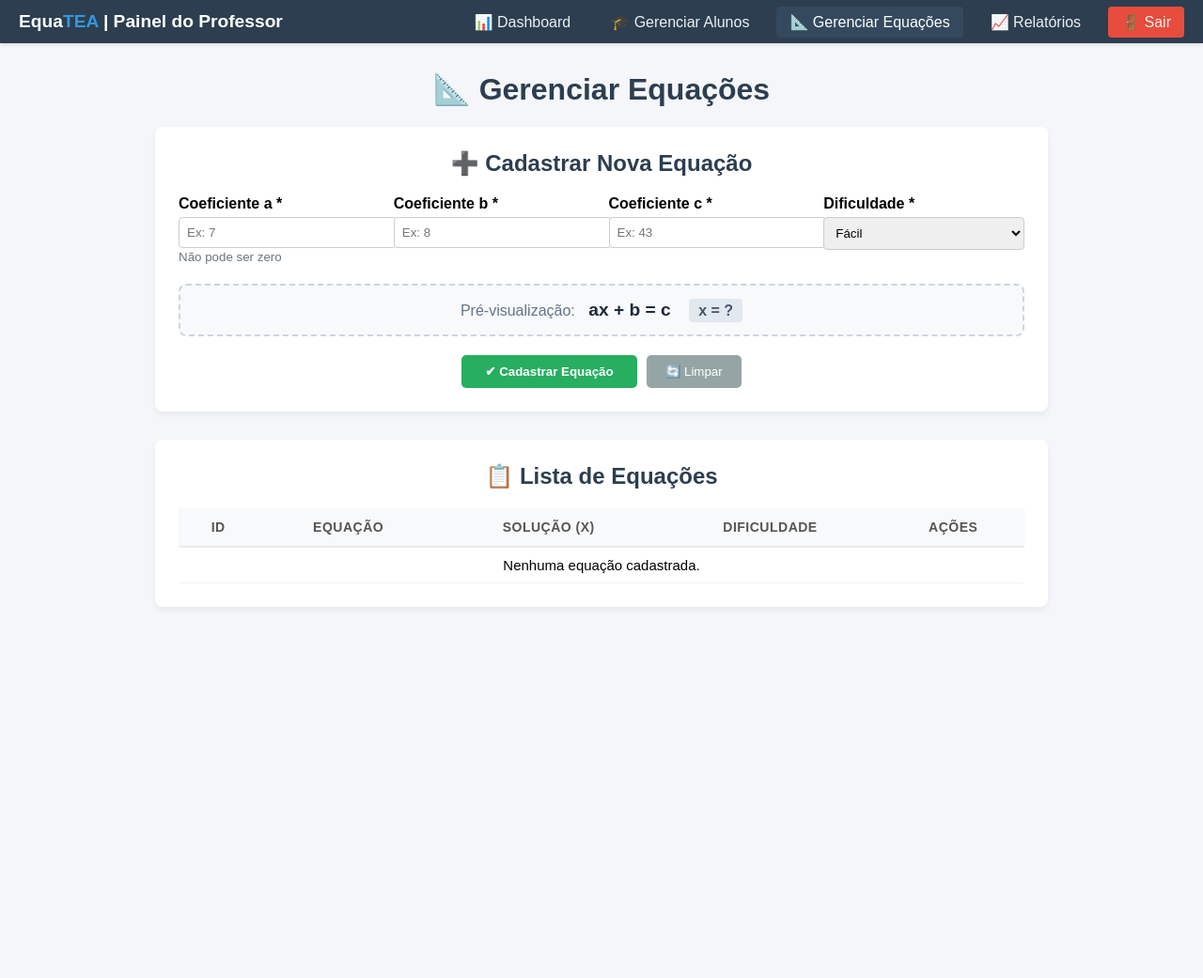
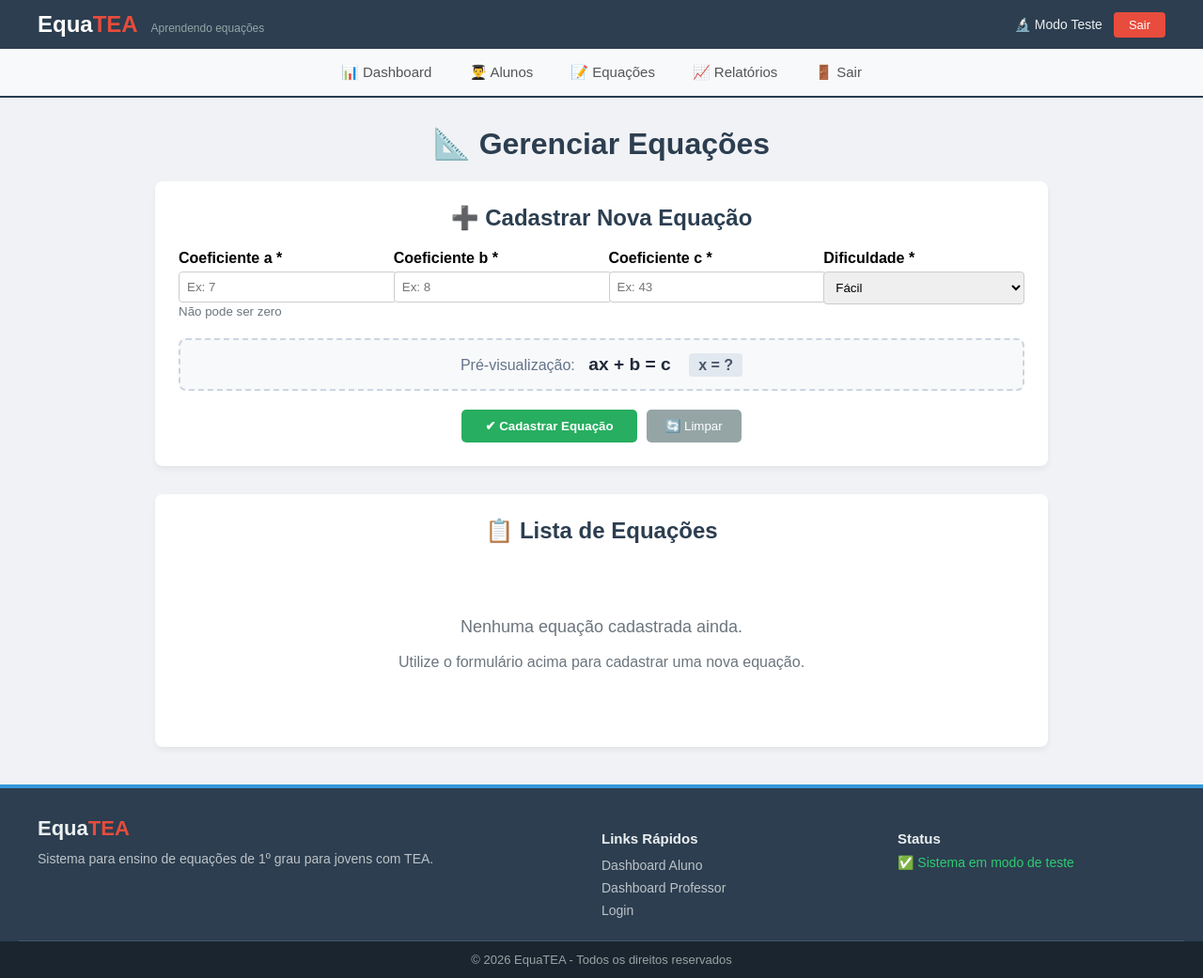
Before and after one commit to jpossatti/EquaTea, a PHP site: page /app/views/professor/gerenciar_equacoes.php in a window 1280 px wide. Shown: the whole page at 94% size. Before the commit the page ends 647 px from the top, so only its background shows below. Run offline with PHP 8.4, Linux system fonts and the light colour scheme; some web fonts are replaced.

Commit message:
funcionando gerenciar equacoes
falta incluir o controle de sessao e a pagina aluno

```diff
--- a/app/views/partials/menu_professor.php
+++ b/app/views/partials/menu_professor.php
@@ -3,11 +3,13 @@
  * menu_professor.php
  * Menu de navegação do professor
  */
+// Usa a variável global
+$view = $GLOBALS['current_view'] ?? $_GET['view'] ?? '';
 ?>
 <nav class="menu-professor">
     <div class="container menu-professor-content">
         <ul class="menu-professor-links">
-            <li class="menu-professor-item <?php echo ($view == 'professor') ? 'active' : ''; ?>">
+            <li class="menu-professor-item <?php echo ($view == 'professor' || $view == 'professor/dashboard') ? 'active' : ''; ?>">
                 <a href="?view=professor">📊 Dashboard</a>
             </li>
             <li class="menu-professor-item <?php echo ($view == 'gerenciar_alunos') ? 'active' : ''; ?>">
--- a/app/views/professor/gerenciar_equacoes.php
+++ b/app/views/professor/gerenciar_equacoes.php
@@ -1,58 +1,37 @@
 <?php
 /**
  * gerenciar_equacoes.php
- * View para gestão de equações sem restrição no coeficiente C
+ * View para gestão de equações - Versão completa e corrigida
  */
+
+// Garante que as variáveis existem
+if (!isset($dados_equacoes) && isset($equacoes)) {
+    $dados_equacoes = $equacoes;
+}
+if (!isset($dados_equacoes)) {
+    $dados_equacoes = [];
+}
+
+// Garante que $equacoes também existe para compatibilidade
+if (!isset($equacoes) && isset($dados_equacoes)) {
+    $equacoes = $dados_equacoes;
+}
+
+// Log para debug
+error_log("=== gerenciar_equacoes.php carregada ===");
+error_log("dados_equacoes: " . (isset($dados_equacoes) ? count($dados_equacoes) : 'NÃO DEFINIDO') . " registros");
+error_log("equacoes: " . (isset($equacoes) ? count($equacoes) : 'NÃO DEFINIDO') . " registros");
+
 $page_title = 'Gerenciar Equações - EquaTEA';
+$view = 'gerenciar_equacoes';
+
+// Inclui o header e menu do sistema
+include_once __DIR__ . '/../partials/header.php';
+include_once __DIR__ . '/../partials/menu_professor.php';
+
+// Garante que a variável existe para a tabela
+$dados_equacoes = $dados_equacoes ?? [];
 ?>
-<!DOCTYPE html>
-<html lang="pt-BR">
-<head>
-    <meta charset="UTF-8">
-    <meta name="viewport" content="width=device-width, initial-scale=1.0">
-    <title><?php echo $page_title; ?></title>
-    <link rel="stylesheet" href="/public/css/style.css">
-    <link rel="stylesheet" href="/public/css/professor.css">
-    <style>
-        .navbar-professor {
-            background-color: #2c3e50;
-            padding: 12px 20px;
-            display: flex;
-            justify-content: space-between;
-            align-items: center;
-            box-shadow: 0 2px 4px rgba(0,0,0,0.1);
-        }
-        .navbar-brand { color: #fff; font-size: 1.2rem; font-weight: bold; text-decoration: none; }
-        .navbar-brand .tea { color: #3498db; }
-        .nav-menu { display: flex; gap: 15px; list-style: none; margin: 0; padding: 0; }
-        .nav-link { color: #ecf0f1; text-decoration: none; padding: 8px 14px; border-radius: 4px; font-weight: 500; }
-        .nav-link:hover, .nav-link.active { background-color: #34495e; color: #fff; }
-        .nav-link.btn-sair { background-color: #e74c3c; }
-        .preview-box {
-            background: #f8f9fa;
-            border: 2px dashed #cbd5e1;
-            border-radius: 8px;
-            padding: 15px;
-            margin-bottom: 20px;
-            text-align: center;
-        }
-    </style>
-</head>
-<body style="margin: 0; background-color: #f4f6f9; font-family: Arial, sans-serif;">
-
-    <!-- Menu Superior do Professor -->
-    <nav class="navbar-professor">
-        <a href="index.php?view=professor" class="navbar-brand">
-            <span>Equa</span><span class="tea">TEA</span> | Painel do Professor
-        </a>
-        <ul class="nav-menu">
-            <li><a href="index.php?view=professor" class="nav-link">📊 Dashboard</a></li>
-            <li><a href="index.php?view=gerenciar_alunos" class="nav-link">🎓 Gerenciar Alunos</a></li>
-            <li><a href="index.php?view=gerenciar_equacoes" class="nav-link active">📐 Gerenciar Equações</a></li>
-            <li><a href="index.php?view=relatorio" class="nav-link">📈 Relatórios</a></li>
-            <li><a href="index.php?view=login" class="nav-link btn-sair">🚪 Sair</a></li>
-        </ul>
-    </nav>
 
 <div class="container" style="max-width: 950px; margin: 30px auto; padding: 0 15px;">
 
@@ -102,7 +81,7 @@ $page_title = 'Gerenciar Equações - EquaTEA';
             </div>
 
             <!-- Painel de Pré-visualização Dinâmica -->
-                <div class="preview-box">
+            <div class="preview-box" style="background: #f8f9fa; border: 2px dashed #cbd5e1; border-radius: 8px; padding: 15px; margin-bottom: 20px; text-align: center;">
                 <span style="color: #64748b; margin-right: 10px;">Pré-visualização:</span>
                 <strong id="previewEquacao" style="font-size: 1.2rem; color: #1e293b;">ax + b = c</strong>
                 <span id="previewResultado" style="margin-left: 15px; padding: 4px 10px; border-radius: 4px; font-weight: bold; background-color: #e2e8f0; color: #475569;">
@@ -125,47 +104,78 @@ $page_title = 'Gerenciar Equações - EquaTEA';
     <div class="card" style="background: #fff; border-radius: 8px; padding: 25px; box-shadow: 0 4px 6px rgba(0,0,0,0.05);">
         <h2 style="margin-top: 0; text-align: center; color: #2c3e50;">📋 Lista de Equações</h2>
 
-            <table class="list-table">
+        <?php if (empty($dados_equacoes)): ?>
+            <div style="text-align: center; padding: 40px; color: #6c757d;">
+                <p style="font-size: 18px;">Nenhuma equação cadastrada ainda.</p>
+                <p>Utilize o formulário acima para cadastrar uma nova equação.</p>
+            </div>
+        <?php else: ?>
+            <div style="overflow-x: auto;">
+                <table class="list-table" style="width: 100%; border-collapse: collapse;">
                     <thead>
-        <tr>
-            <th>ID</th>
-            <th>Equação</th>
-            <th>Solução (x)</th>
-            <th>Dificuldade</th>
-            <th>Ações</th>
+                        <tr style="background: #f8f9fa; border-bottom: 2px solid #dee2e6;">
+                            <th style="padding: 12px 16px; text-align: left; font-weight: 600; color: #495057;">ID</th>
+                            <th style="padding: 12px 16px; text-align: left; font-weight: 600; color: #495057;">Equação</th>
+                            <th style="padding: 12px 16px; text-align: left; font-weight: 600; color: #495057;">Solução (x)</th>
+                            <th style="padding: 12px 16px; text-align: left; font-weight: 600; color: #495057;">Dificuldade</th>
+                            <th style="padding: 12px 16px; text-align: center; font-weight: 600; color: #495057;">Ações</th>
                         </tr>
                     </thead>
                     <tbody>
-        <?php if (!empty($equacoes)): ?>
-            <?php foreach ($equacoes as $eq): ?>
-                <tr>
-                    <td><?= $eq['id'] ?></td>
-                    <td><?= $eq['a'] ?>x + <?= $eq['b'] ?> = <?= $eq['c'] ?></td>
-                    <td><?= $eq['solucao'] ?></td>
-                    <td>
-                        <span class="badge <?= strtolower($eq['dificuldade'] ?? 'facil') ?>">
-                         <?= htmlspecialchars($eq['dificuldade'] ?? 'Fácil') ?>
+                        <?php foreach ($dados_equacoes as $eq): ?>
+                            <tr style="border-bottom: 1px solid #e9ecef; transition: background-color 0.2s;">
+                                <td style="padding: 10px 16px; color: #495057;"><?= htmlspecialchars($eq['id'] ?? '') ?></td>
+                                <td style="padding: 10px 16px; color: #495057;">
+                                    <strong><?= htmlspecialchars($eq['a'] ?? '') ?>x</strong>
+                                    <?php
+                                    $b = $eq['b'] ?? 0;
+                                    if ($b >= 0): ?>
+                                        + <?= htmlspecialchars($b) ?>
+                                    <?php else: ?>
+                                        - <?= htmlspecialchars(abs($b)) ?>
+                                    <?php endif; ?>
+                                    = <?= htmlspecialchars($eq['c'] ?? '') ?>
+                                </td>
+                                <td style="padding: 10px 16px; color: #495057;">
+                                    <?= htmlspecialchars($eq['solucao'] ?? 'N/A') ?>
+                                </td>
+                                <td style="padding: 10px 16px;">
+                                    <?php
+                                    $dificuldade = $eq['dificuldade'] ?? 'facil';
+                                    $badgeColors = [
+                                        'facil' => '#28a745',
+                                        'medio' => '#ffc107',
+                                        'dificil' => '#dc3545'
+                                    ];
+                                    $color = $badgeColors[$dificuldade] ?? '#6c757d';
+                                    ?>
+                                    <span style="display: inline-block; padding: 4px 12px; border-radius: 12px; background-color: <?= $color ?>; color: white; font-size: 12px; font-weight: 500;">
+                                        <?= ucfirst(htmlspecialchars($dificuldade)) ?>
                                     </span>
                                 </td>
-                   <!-- Dentro do seu loop foreach das equações -->
-<td>
-    <!-- Botão Editar -->
-    <a href="index.php?view=editar_equacao&id=<?= $eq['id'] ?>" class="btn-acao btn-editar" title="Editar">✏️</a>
-
-    <!-- Botão Excluir -->
+                                <td style="padding: 10px 16px; text-align: center;">
+                                    <a href="index.php?view=editar_equacao&id=<?= $eq['id'] ?>"
+                                       style="display: inline-block; padding: 4px 8px; margin: 0 2px; text-decoration: none; background-color: #17a2b8; color: white; border-radius: 4px; font-size: 14px;"
+                                       title="Editar">
+                                        ✏️
+                                    </a>
                                     <a href="index.php?action=deletar_equacao&id=<?= $eq['id'] ?>"
-       onclick="return confirm('Deseja realmente excluir esta equação?');"
-       class="btn-acao btn-excluir" title="Excluir">🗑️</a>
+                                       onclick="return confirm('Deseja realmente excluir esta equação? Esta ação não pode ser desfeita.');"
+                                       style="display: inline-block; padding: 4px 8px; margin: 0 2px; text-decoration: none; background-color: #dc3545; color: white; border-radius: 4px; font-size: 14px;"
+                                       title="Excluir">
+                                        🗑️
+                                    </a>
                                 </td>
                             </tr>
                         <?php endforeach; ?>
-        <?php else: ?>
-            <tr>
-                <td colspan="5">Nenhuma equação cadastrada.</td>
-            </tr>
-        <?php endif; ?>
                     </tbody>
                 </table>
+            </div>
+
+            <div style="margin-top: 15px; padding: 10px; background: #f8f9fa; border-radius: 4px; text-align: center; color: #6c757d; font-size: 14px;">
+                Total: <strong><?= count($dados_equacoes) ?></strong> equações cadastradas
+            </div>
+        <?php endif; ?>
     </div>
 
 </div>
@@ -188,9 +198,17 @@ $page_title = 'Gerenciar Equações - EquaTEA';
             return;
         }
 
-            const sinalB = b >= 0 ? `+ ${b}` : `- ${Math.abs(b)}`;
-            elemEq.innerText = `${a}x ${sinalB} = ${c}`;
+        // Formata a equação
+        let eqText = `${a}x`;
+        if (b >= 0) {
+            eqText += ` + ${b}`;
+        } else {
+            eqText += ` - ${Math.abs(b)}`;
+        }
+        eqText += ` = ${c}`;
+        elemEq.innerText = eqText;
 
+        // Calcula a solução
         const x = (c - b) / a;
 
         if (Number.isInteger(x)) {
@@ -203,6 +221,40 @@ $page_title = 'Gerenciar Equações - EquaTEA';
             elemRes.style.color = "#664d03";
         }
     }
+
+    // Executa a pré-visualização ao carregar a página
+    document.addEventListener('DOMContentLoaded', function() {
+        atualizarPreview();
+    });
 </script>
-</body>
-</html>
+
+<!-- Estilos adicionais para melhor apresentação -->
+<style>
+    .list-table tr:hover {
+        background-color: #f8f9fa;
+    }
+
+    .btn-acao {
+        transition: transform 0.2s, opacity 0.2s;
+    }
+
+    .btn-acao:hover {
+        transform: scale(1.1);
+        opacity: 0.8;
+    }
+
+    @media (max-width: 768px) {
+        .list-table {
+            font-size: 14px;
+        }
+        .list-table th,
+        .list-table td {
+            padding: 8px 10px;
+        }
+        .card {
+            padding: 15px !important;
+        }
+    }
+</style>
+
+<?php include_once __DIR__ . '/../partials/footer.php'; ?>
--- /dev/null
+++ b/info.php
@@ -0,0 +1,3 @@
+<?php
+phpinfo();
+?>
```
Also changed, not shown: app/controllers/ProfessorController.php (+40 -12 lines), app/models/Equacao.php (+43 -18 lines), index.php (+24 -45 lines). Lines whose indentation alone changed are shown as unchanged.
